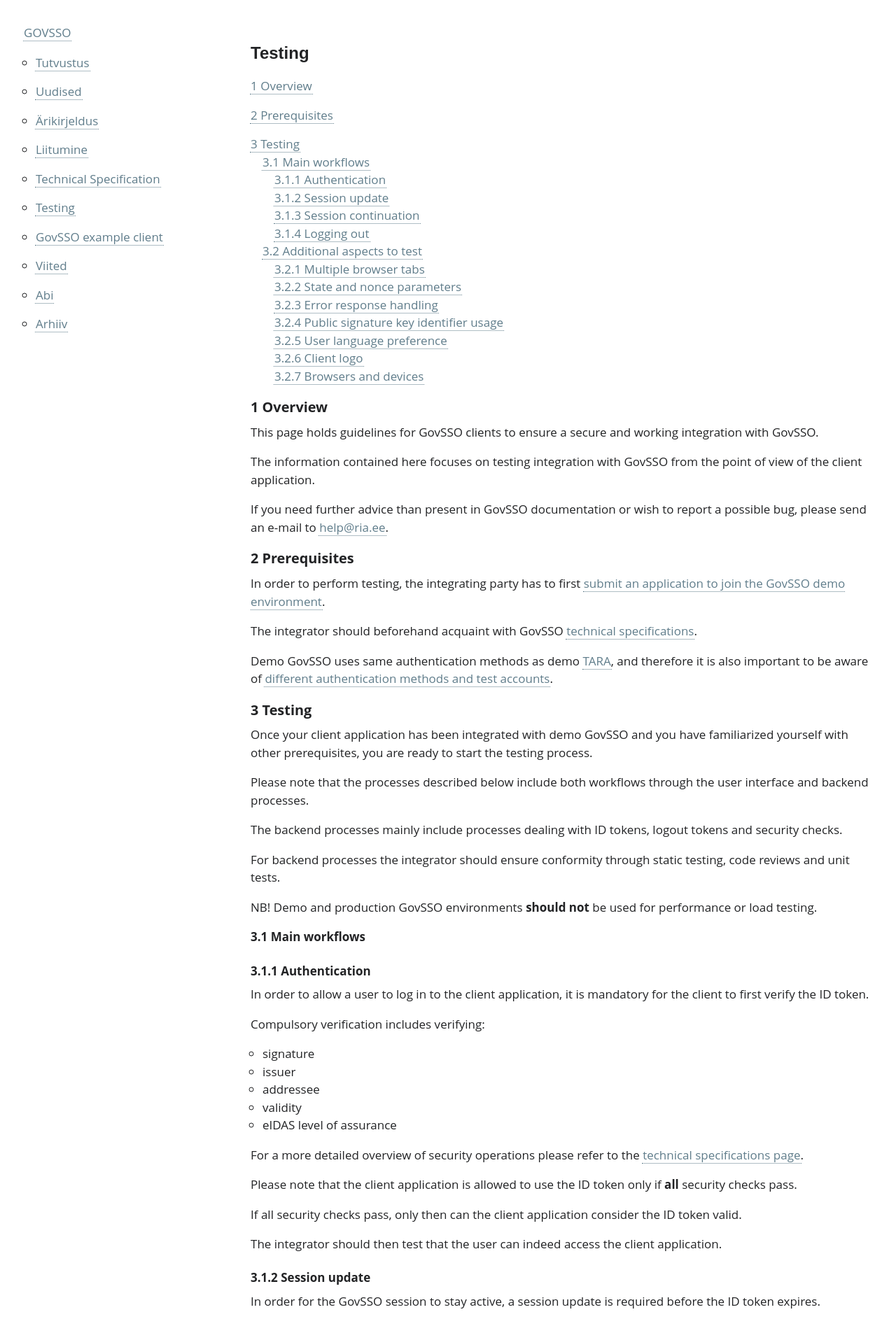
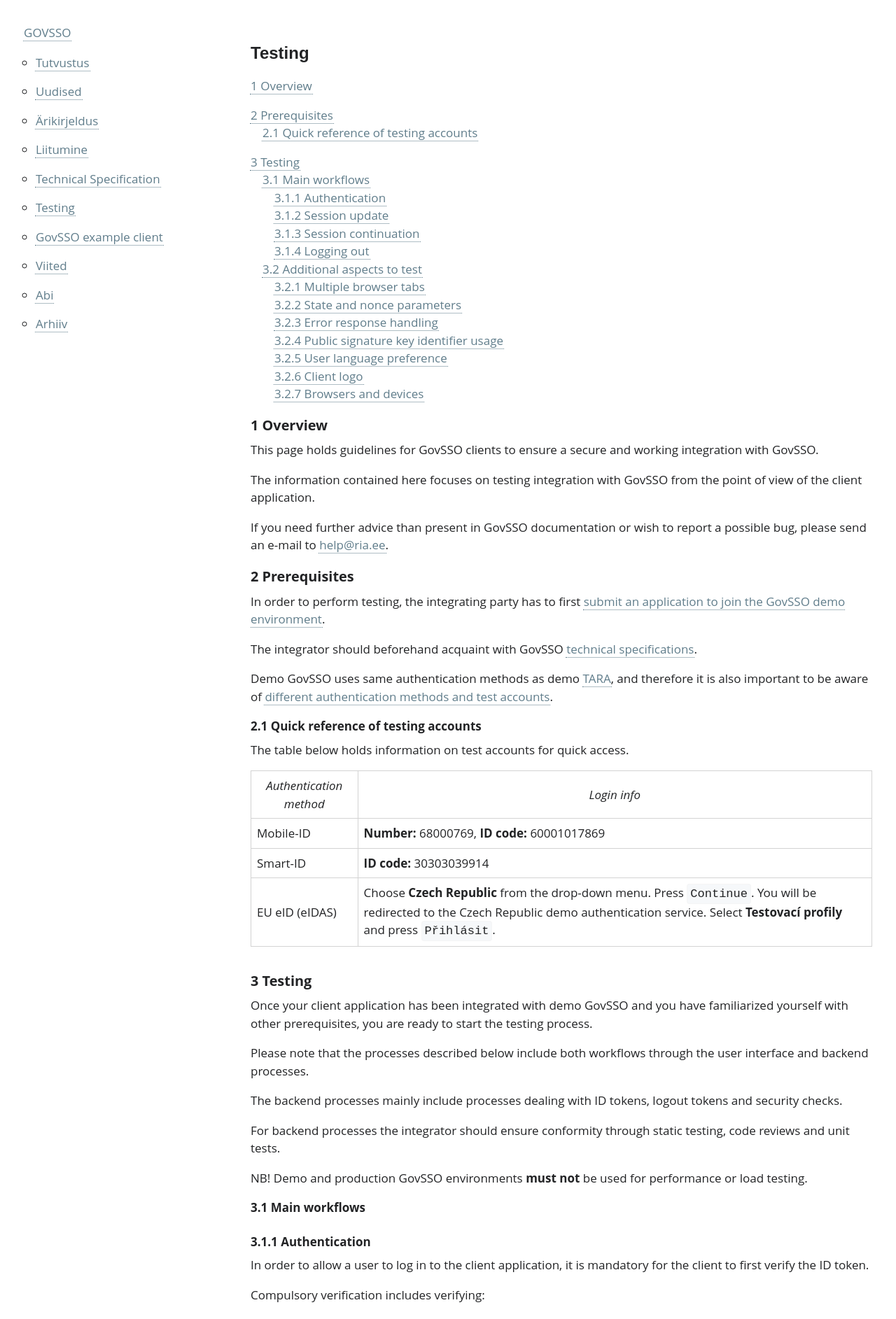
Before and after one commit to e-gov/GOVSSO, a Jekyll site: the page built from Testing.md, in a window 1280 px wide. Shown: the top 1885 px of the page at 70% size. Built offline with Jekyll 4.4.1, drawn with Linux system fonts in a browser that asks for light colours; our own code applies the rules of GitHub Pages for plain Markdown files; some of the changed text lies outside the part shown.

Commit message:
AUT-1051 Update testing page

```diff
--- a/Testing.md
+++ b/Testing.md
@@ -22,7 +22,17 @@ In order to perform testing, the integrating party has to first [submit an appli
 
 The integrator should beforehand acquaint with GovSSO [technical specifications](TechnicalSpecification).
 
-Demo GovSSO uses same authentication methods as demo [TARA](https://e-gov.github.io/TARA-Doku/), and therefore it is also important to be aware of [different authentication methods and test accounts](https://www.id.ee/en/rubriik/for-developer/).
+Demo GovSSO uses same authentication methods as demo [TARA](https://e-gov.github.io/TARA-Doku/), and therefore it is also important to be aware of [different authentication methods and test accounts](https://e-gov.github.io/TARA-Doku/Testing#2-prerequisites).
+
+### 2.1 Quick reference of testing accounts
+
+The table below holds information on test accounts for quick access.
+
+| Authentication method | Login info                                                                                                                                                                                         |
+|-----------------------|----------------------------------------------------------------------------------------------------------------------------------------------------------------------------------------------------|
+| Mobile-ID             | **Number:** 68000769, **ID code:** 60001017869                                                                                                                                                     |
+| Smart-ID              | **ID code:** 30303039914                                                                                                                                                                           |
+| EU eID (eIDAS)        | Choose **Czech Republic** from the drop-down menu. Press `Continue`. You will be redirected to the Czech Republic demo authentication service. Select **Testovací profily** and press `Přihlásit`. |
 
 ## 3 Testing
 
@@ -34,7 +44,7 @@ The backend processes mainly include processes dealing with ID tokens, logout to
 
 For backend processes the integrator should ensure conformity through static testing, code reviews and unit tests.
 
-NB! Demo and production GovSSO environments **should not** be used for performance or load testing.
+NB! Demo and production GovSSO environments **must not** be used for performance or load testing.
 
 ### 3.1 Main workflows
 
@@ -70,9 +80,9 @@ It is important for the integrator to ensure that session update is triggered as
 
 If the session update request is unsuccessful due to a network error, the client application should retry the request.
 
-If the session update request returns and OpenID Connect error, the client application must terminate the user's session immediately and inform the user about it.
+If the session update request returns an OpenID Connect error, the client application must terminate the user's session immediately and inform the user about it.
 
-After a successful session update request, a new ID token is issued. Before the client application can consider the session updated, the same ID token checks have to be conducted as described in the [authentication step](#311-authentication). If any of the security checks fail, the client application should immediately terminate the user's session.
+After a successful session update request, a new ID token is issued. Before the client application can consider the session updated, the same ID token checks have to be conducted as described in the [authentication step](#311-authentication). If any of the security checks fail, the client application must immediately terminate the user's session.
 
 In case a session has to be terminated for any reason, the user must be logged out and informed accordingly.
 
@@ -82,8 +92,10 @@ If the session update process is successful and security checks passed, the inte
 
 If the user already has an active GovSSO session in another GovSSO client application, the user can:
 
-- continue the session in another GovSSO client application and skip TARA authentication
-- terminate the existing session and reauthenticate in TARA
+- continue the session in another GovSSO client application and skip initial authentication;
+- terminate the existing session and reauthenticate;
+
+From the perspective of the client application, the process is similar to [authentication](#311-authentication).
 
 A session cannot be continued if the existing session has been created with a lower eIDAS level-of-assurance ([submitted as `acr_values` parameter in the authentication request](TechnicalSpecification#61-authentication-request) and [displayed as `acr` value in ID token](TechnicalSpecification#51-id-token)) than required by the new client application. In this case, GovSSO will allow the user to access the new client application only by reauthenticating.
 
@@ -99,6 +111,8 @@ There are three possible scenarios regarding logging out from a GovSSO session:
 - User is logged in to more than one client application and logs out only from one;
 - User is logged in to more than one client application and logs out from all client applications by terminating the active GovSSO session;
 
+From the perspective of the client application, the above scenarios should be handled in the same way. The difference is only in GovSSO behaviour.
+
 The integrator has to ensure that no matter the reason for user logging out of the client application, that this information is also submitted to GovSSO.
 
 In all the above-mentioned cases the application(s) being logged out from will be sent a logout token to the back-channel logout endpoint URL specified in the submitted GovSSO joining application.
@@ -113,7 +127,7 @@ Beside the main workflows, there are additional aspects related to integrating w
 
 #### 3.2.1 Multiple browser tabs
 
-A user might have open several tabs of the same client application in a browser. This means that the integrator should ensure proper handling of different tabs.
+A user might have open several tabs of the same client application in the same browser. This means that the integrator must ensure proper handling of different tabs.
 
 For **authentication** the integrator has to ensure that after a successful login from one tab, the user can also access the client application from other tabs.
 
@@ -127,8 +141,8 @@ If the client application encounters an issue which leads to termination of the
 
 GovSSO uses the compulsory `state` and optional `nonce` parameters to protect against [false request attacks](TechnicalSpecification#73-protection-against-false-request-attacks).
 
-The integrator should ensure the following:
-- `state` and `nonce` parameters are created according to the standard described in technical specification, i.e. the value of these parameters is a Base64 encoded hash of at least a 16 byte random string;
+The integrator must ensure the following:
+- `state` and `nonce` parameters are created according to the standard described in technical specification. While the required minimum length of the `state` parameter value is 8 characters, we advise to generate a hash from at least a 16 byte random string;
 - The client application conducts a `state` parameter check on callback request from GovSSO. If the validation fails, the client side authentication must also fail.
 - If the optional `nonce` parameter is used, then `nonce` validation is incorporated into ID token validation.
 
@@ -140,7 +154,7 @@ Please refer to [requests subsection in technical specifications](TechnicalSpeci
 
 The integrator has to ensure that if an error is returned and user is redirected back to the client application, then the application displays the user proper information regarding the error.
 
-If an error is returned for logout or session update requests, the user session should be terminated in the client application.
+If an error is returned for logout or session update requests, the user session must be terminated in the client application.
 
 #### 3.2.4 Public signature key identifier usage
 
@@ -148,7 +162,7 @@ The public signature key (`kid`) is used for JWT [signature verification](Techni
 
 The integrator should ensure that the `kid` value is not hardcoded on the client application side. If the key is hardcoded and should change, then client application users will be unable to log in.
 
-It is recommended to buffer the key on the client side. If JWT validation fails due to a key change, then the client application should check the public signature key endpoint. If there is a new `kid`, the client application should buffer the new value and revalidate the JWT.
+It is recommended to buffer the key on the client side. If JWT validation fails due to a key value mismatch between JWT signature and buffered key, then the client application should check the public signature key endpoint. If there is a new `kid`, the client application should buffer the new value and revalidate the JWT.
 
 #### 3.2.5 User language preference
 
```
